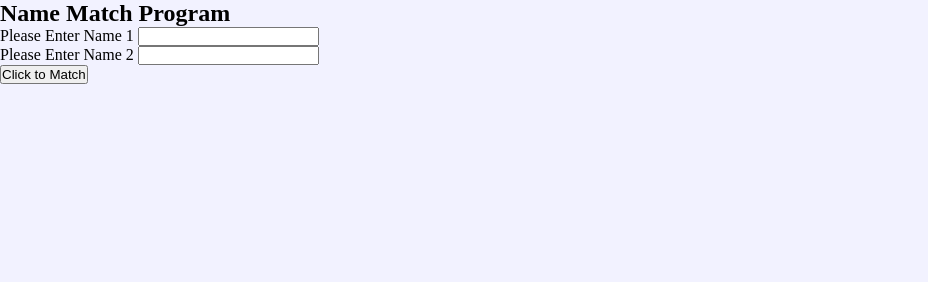
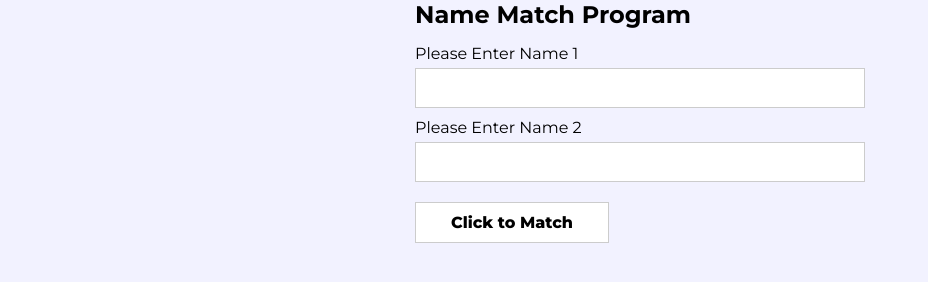
Before and after one commit to arindamad/nameCheck, a plain HTML site: page index.html in a window 1280 px wide. Shown: the whole page, without its empty margins (0-928 px from the left). Drawn offline with Linux system fonts and the light colour scheme.

Commit message:
update css

```diff
--- a/css/app.css
+++ b/css/app.css
@@ -5,6 +5,10 @@
     -o-box-sizing: border-box;
     padding: 0;
     margin: 0;
+    font-family: 'Montserrat', sans-serif;
+}
+body{
+    font-size: 16px;
 }
 .mySection{
     width: 100%;
@@ -12,5 +16,42 @@
     background: #f2f2ff;
 }
 .programCont{
-    max-width: 900px;
+    max-width: 450px;
+    width: 100%;
+    margin-left: auto;
+    margin-right: auto;
+    display: flex;
+    flex-direction: column;
 }
+.programCont h2{
+    margin-bottom: 15px;
+}
+.namesGroup{
+    width: 100%;
+    display: flex;
+    flex-direction: column;
+    margin-bottom: 10px;
+}
+.namesGroup label{
+    margin-bottom: 5px;
+}
+.namesGroup input{
+    width: 100%;
+    display: block;
+    height: 40px;
+    padding: 10px;
+    border: 1px solid #cccccc;
+}
+.btnsect{
+    width: 100%;
+    float: left;
+    margin-top: 10px;
+}
+
+.matchBtn{
+    padding: 10px 35px;
+    background: #fff;
+    border: 1px solid #cccccc;
+    font-size: 16px;
+    font-weight: 800;
+}
```
